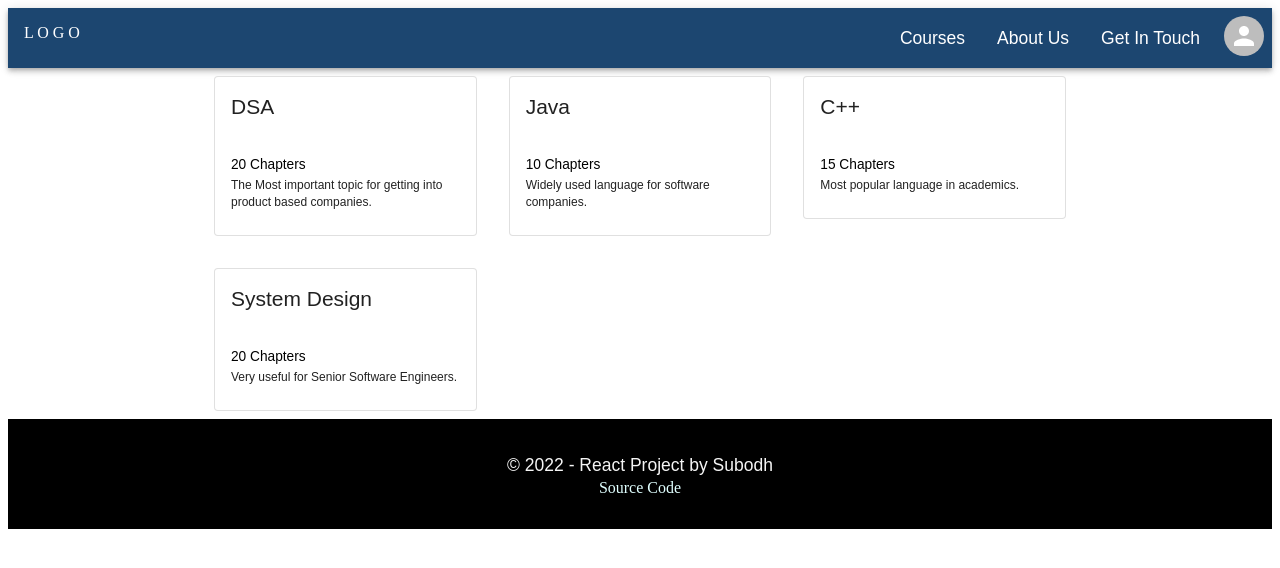
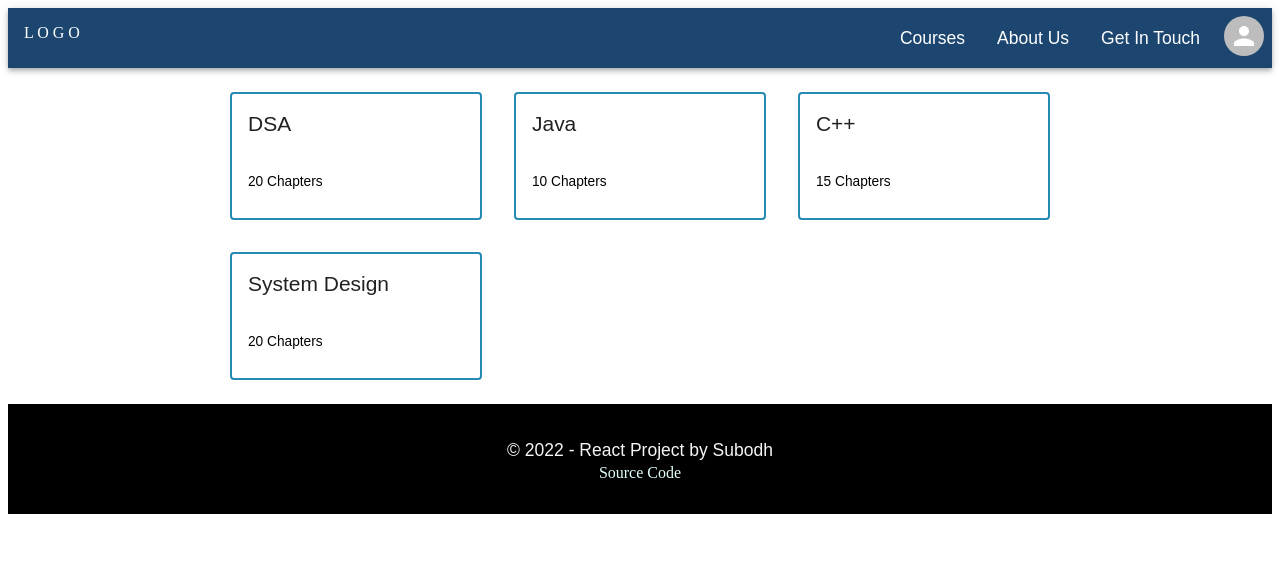
Before and after one commit to subodh-kumar1/pnr-app, a React app: page / in a window 1280 px wide. Shown: the top 568 px of the page. Built offline with nearby package versions, Linux system fonts and the light colour scheme.

Commit message:
styles added

```diff
--- a/package.json
+++ b/package.json
@@ -9,8 +9,8 @@
     "test": "echo \"Error: no test specified\" && exit 1",
     "storybook": "start-storybook -p 6006",
     "build-storybook": "build-storybook",
-    "predeploy" : "npm run build",
-    "deploy" : "gh-pages -d build"
+    "predeploy": "npm run build",
+    "deploy": "gh-pages -d build"
   },
   "repository": {
     "type": "git",
@@ -28,6 +28,7 @@
     "@fontsource/roboto": "^4.5.8",
     "@mui/icons-material": "^5.10.6",
     "@mui/material": "^5.10.7",
+    "@mui/styles": "^5.10.10",
     "@mui/x-data-grid": "^5.17.4",
     "axios": "^0.27.2",
     "react": "^18.2.0",
--- a/src/components/molecules/CourseCard/index.tsx
+++ b/src/components/molecules/CourseCard/index.tsx
@@ -1,5 +1,6 @@
 import React from "react";
-import { Card, CardContent, CardHeader, Typography } from "@mui/material";
+import { Card, CardContent, CardHeader, Tooltip, Typography } from "@mui/material";
+import {makeStyles} from "@mui/styles";
 
 export interface CourseInterface {
   courseId: number;
@@ -7,18 +8,29 @@ export interface CourseInterface {
   noOfChapters: number;
   description: string;
 }
+
+const useStyles = makeStyles(() => ({
+  root:{
+    borderColor: '#278AB0',
+    borderWidth: '2px',
+    borderRadius: '4px'
+  }
+}))
 const CourseCard = (props: CourseInterface) => {
+  const style = useStyles();
   const { courseId, title, noOfChapters, description } = props;
   return (
-    <Card key={courseId} variant="outlined">
+    <Tooltip title={description}>
+    <Card key={courseId} variant="outlined" className={style.root}>
       <CardHeader title={title} />
       <CardContent>
         <Typography variant="subtitle1" color="CaptionText">
           {noOfChapters} Chapters
         </Typography>
-        <Typography variant="body2">{description}</Typography>
+
       </CardContent>
     </Card>
+    </Tooltip>
   );
 };
 
--- a/src/components/templates/CoursesTemplate/index.tsx
+++ b/src/components/templates/CoursesTemplate/index.tsx
@@ -1,5 +1,5 @@
 import React from "react";
-import { Container, Grid } from "@mui/material";
+import { Container, Grid,Box } from "@mui/material";
 
 interface CoursesTemplateInterface {
   header: React.ReactNode;
@@ -14,7 +14,7 @@ const CoursesTemplate = (props: CoursesTemplateInterface) => {
         {header}
       </Grid>
       <Grid item sm={12}>
-        <Container maxWidth="md">{body}</Container>
+        <Container maxWidth="md"><Box padding={2}>{body}</Box></Container>
       </Grid>
       <Grid item sm={12}>
         {footer}
```
Also changed, not shown: 1 other file (tests, documents, lock files or other folders).
